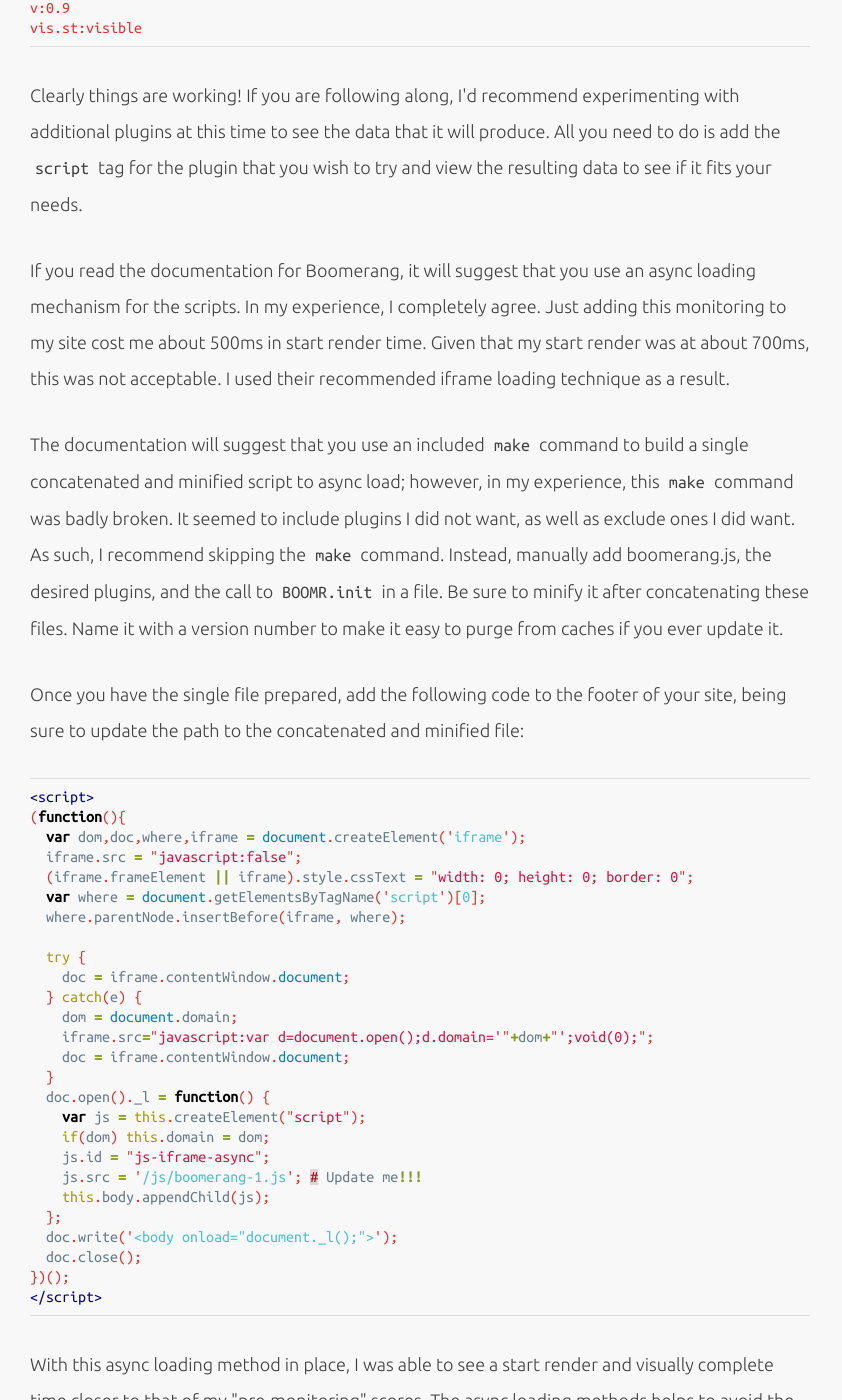
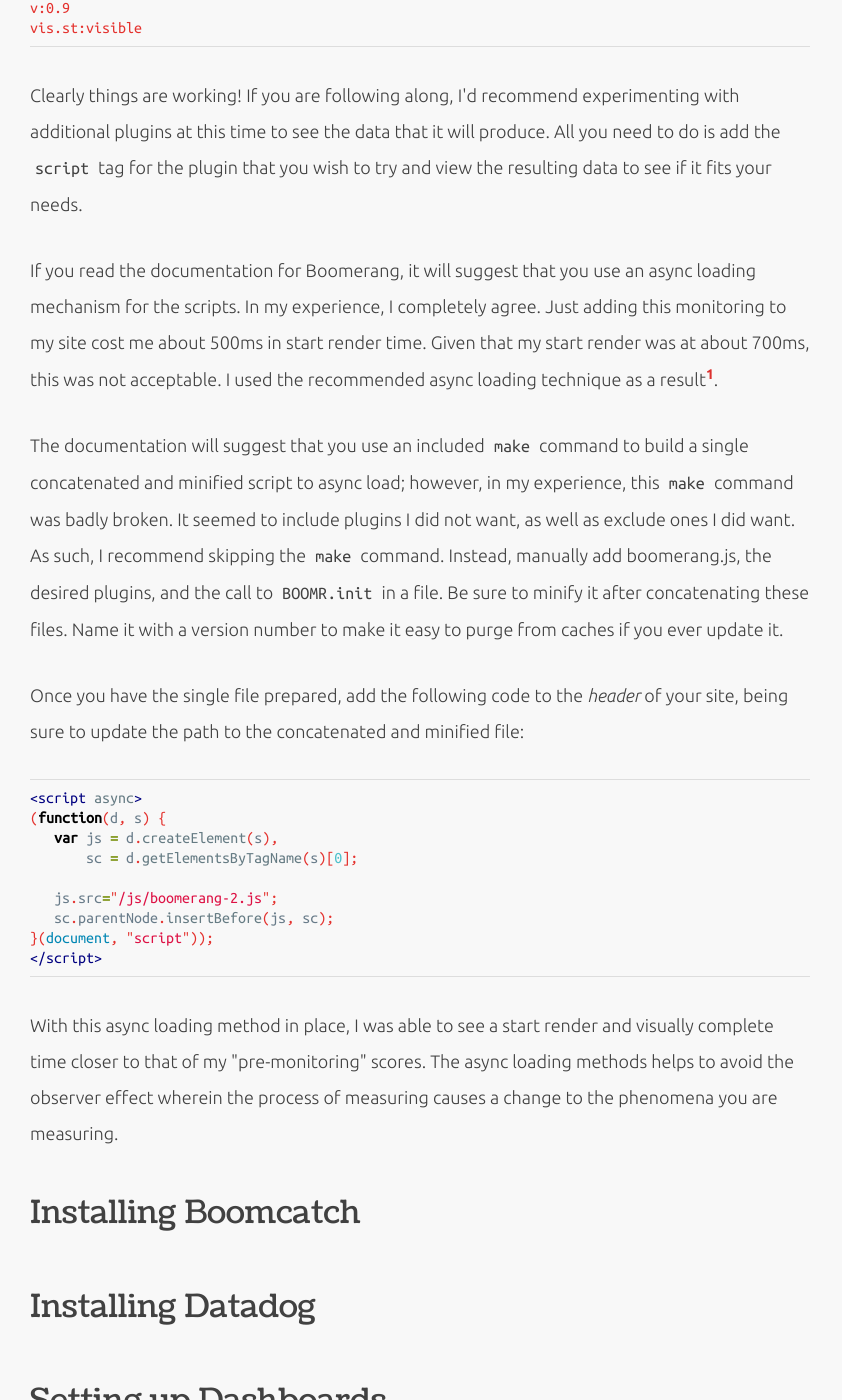
Before and after one commit to tollmanz/tollmanz.com-old, a Jekyll site: the page built from _posts/2015-06-28-monitoring.markdown, in a window 1280 px wide and 1400 px high, scrolled down 8722 px. Shown: the whole window, without its empty margins (0-842 px from the left). Built offline with Jekyll 4.4.1, drawn with Linux system fonts in a browser that asks for light colours; some of the changed text lies outside the part shown.

Commit message:
Update async loading technique.

```diff
--- a/_posts/2015-06-28-monitoring.markdown
+++ b/_posts/2015-06-28-monitoring.markdown
@@ -226,38 +226,21 @@ vis.st:visible
 
 Clearly things are working! If you are following along, I'd recommend experimenting with additional plugins at this time to see the data that it will produce. All you need to do is add the `script` tag for the plugin that you wish to try and view the resulting data to see if it fits your needs.
 
-If you read the documentation for Boomerang, it will suggest that you use an async loading mechanism for the scripts. In my experience, I completely agree. Just adding this monitoring to my site cost me about 500ms in start render time. Given that my start render was at about 700ms, this was not acceptable. I used their recommended iframe loading technique as a result.
+If you read the documentation for Boomerang, it will suggest that you use an async loading mechanism for the scripts. In my experience, I completely agree. Just adding this monitoring to my site cost me about 500ms in start render time. Given that my start render was at about 700ms, this was not acceptable. I used the recommended async loading technique as a result<span class="footnote-article-number">1</span>.
 
 The documentation will suggest that you use an included `make` command to build a single concatenated and minified script to async load; however, in my experience, this `make` command was badly broken. It seemed to include plugins I did not want, as well as exclude ones I did want. As such, I recommend skipping the `make` command. Instead, manually add boomerang.js, the desired plugins, and the call to `BOOMR.init` in a file. Be sure to minify it after concatenating these files. Name it with a version number to make it easy to purge from caches if you ever update it.
 
-Once you have the single file prepared, add the following code to the footer of your site, being sure to update the path to the concatenated and minified file:
+Once you have the single file prepared, add the following code to the *header* of your site, being sure to update the path to the concatenated and minified file:
 
 {% highlight html %}
-<script>
-(function(){
-  var dom,doc,where,iframe = document.createElement('iframe');
-  iframe.src = "javascript:false";
-  (iframe.frameElement || iframe).style.cssText = "width: 0; height: 0; border: 0";
-  var where = document.getElementsByTagName('script')[0];
-  where.parentNode.insertBefore(iframe, where);
+<script async>
+(function(d, s) {
+   var js = d.createElement(s),
+       sc = d.getElementsByTagName(s)[0];
 
-  try {
-    doc = iframe.contentWindow.document;
-  } catch(e) {
-    dom = document.domain;
-    iframe.src="javascript:var d=document.open();d.domain='"+dom+"';void(0);";
-    doc = iframe.contentWindow.document;
-  }
-  doc.open()._l = function() {
-    var js = this.createElement("script");
-    if(dom) this.domain = dom;
-    js.id = "js-iframe-async";
-    js.src = '/js/boomerang-1.js'; # Update me!!!
-    this.body.appendChild(js);
-  };
-  doc.write('<body onload="document._l();">');
-  doc.close();
-})();
+   js.src="/js/boomerang-2.js";
+   sc.parentNode.insertBefore(js, sc);
+}(document, "script"));
 </script>
 {% endhighlight %}
 
@@ -268,3 +251,6 @@ With this async loading method in place, I was able to see a start render and vi
 ## Installing Datadog
 
 ## Setting up Dashboards
+
+
+<p class="footnote"><span class="footnote-footer-number">1</span> If you read the Boomerang JS documentation, they recommend another async technique involving [loading an iframe](http://www.phpied.com/non-onload-blocking-async-js/). I tried and tried to get this method to work, but to no avail. It would simply not collect all of the metrics that Boomerang was supposed to collect when using the iframe technique.
```
